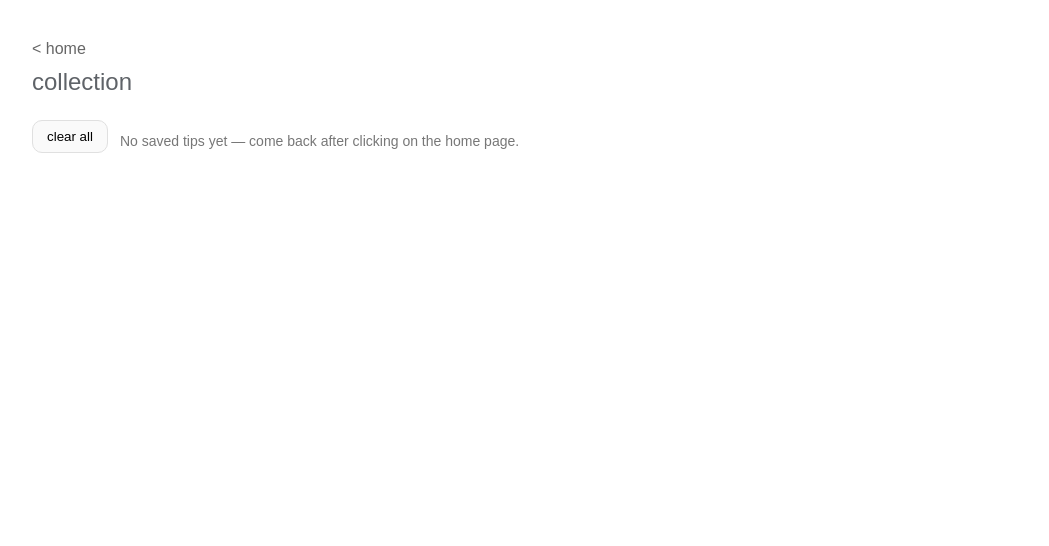
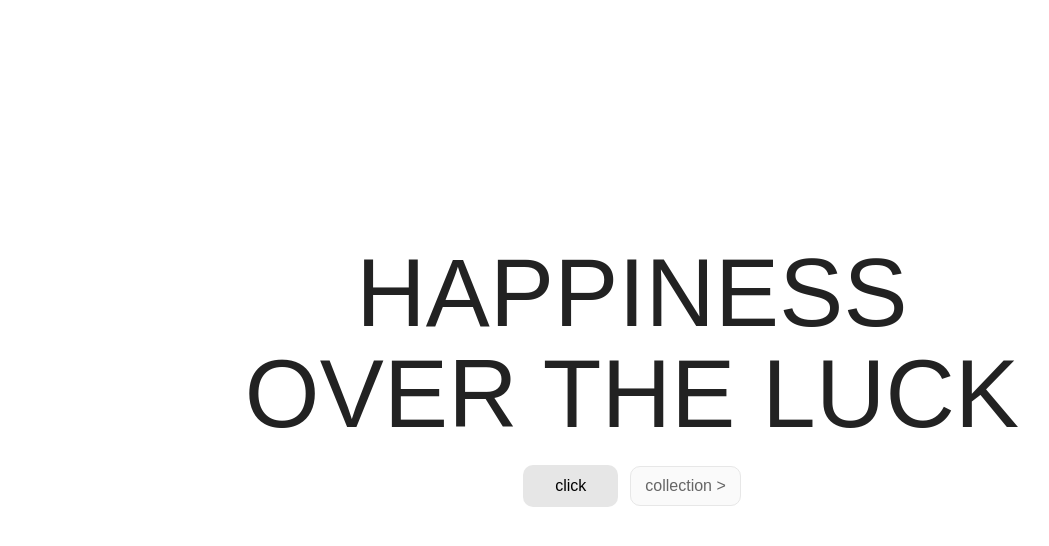
Before and after one commit to brookielim/collection-week8, a plain HTML site: page index.html in a window 1280 px wide. Shown: the whole page, without its empty margins (8-1057 px from the left). Drawn offline with Linux system fonts and the light colour scheme; a web font is replaced by a local one.

Commit message:
Update index.html

```diff
--- a/index.html
+++ b/index.html
@@ -3,29 +3,40 @@
 <head>
   <meta charset="utf-8" />
   <meta name="viewport" content="width=device-width, initial-scale=1" />
-  <title>Collection</title>
+  <title>Happiness Over the Luck</title>
 
   <link href="https://fonts.googleapis.com/css2?family=Montserrat+Alternates:wght@700&family=Numans&display=swap" rel="stylesheet">
 
   <style>
     *{box-sizing:border-box}
+    :root{ --bg:#fff; --ink:#222; }
     body{
-      margin:0; background:#fff; color:#111;
-      padding:40px;
-      font-family:'Numans',sans-serif;
+      margin:0; background:var(--bg); color:var(--ink);
+      display:flex; flex-direction:column; align-items:center; text-align:center;
+      justify-content:center;
+      min-height:100svh;
+      padding:40px 0 80px;
     }
-    a{ text-decoration:none; color:#666; font-size:16px; }
-    h1{ margin:10px 0 24px; font-weight:400; font-size:24px; color:#5f6368; text-transform:lowercase; }
-    #toolbar{ display:flex; gap:12px; align-items:center; margin-bottom:8px; }
-    #btn-clear{
-      padding:8px 14px; border-radius:10px; border:1px solid #e0e0e0; background:#fafafa; cursor:pointer;
-      font-family:'Numans',sans-serif; font-weight:400;
+
+    h1, #btn-click, #nav-collection{ font-family:'Numans',sans-serif; font-weight:400; }
+    .card, .label{ font-family:'Montserrat Alternates',sans-serif; font-weight:700; }
+
+    h1{
+      font-size:clamp(40px,8vw,96px);
+      margin:0 0 20px; line-height:1.05; letter-spacing:.2px;
     }
-    #btn-clear:hover{ background:#f3f3f3 }
+    #actions{ display:flex; gap:12px; align-items:center; margin-bottom:10px; }
+    #btn-click{
+      padding:12px 32px; border:none; border-radius:10px; background:#e6e6e6;
+      font-size:16px; cursor:pointer; transition:filter .2s;
+    }
+    #btn-click:hover{ filter:brightness(.95); }
+    #nav-collection{
+      color:#666; font-size:16px; text-decoration:none;
+      padding:10px 14px; border-radius:10px; border:1px solid #e7e7e7; background:#fafafa;
+    }
 
-    #grid{ display:flex; flex-wrap:wrap; justify-content:flex-start; }
-
-    .card, .label{ font-family:'Montserrat Alternates',sans-serif; font-weight:700; }
+    #card-container{ display:flex; justify-content:center; flex-wrap:wrap; width:100%; }
 
     .card{
       width:200px; height:300px;
@@ -33,34 +44,47 @@
       margin:40px;
       position:relative; display:block;
       padding:24px; overflow:hidden; isolation:isolate;
+      opacity:0; transform:translateY(10px); animation:fadeIn .28s ease forwards;
     }
-    .card::before,.card::after{ display:none; }
+    @keyframes fadeIn{to{opacity:1; transform:none;}}
 
     .label{
       position:absolute; top:24px; right:24px;
       width:calc(100% - 48px);
-      text-align:right; font-size:20px; line-height:1.2; letter-spacing:.2px; z-index:1;
+      text-align:right;
+      font-size:20px; line-height:1.2; letter-spacing:.2px; z-index:1;
     }
+
     .icon{
       position:absolute; right:16px; bottom:16px;
       object-fit:contain; opacity:.95; z-index:0;
     }
-
-    #empty-hint{ color:#777; margin-top:8px; font-size:14px; }
   </style>
 </head>
 <body>
-  <a href="index.html">< home</a>
-  <h1>collection</h1>
+  <h1>HAPPINESS<br>OVER THE LUCK</h1>
 
-  <div id="toolbar">
-    <button id="btn-clear">clear all</button>
-    <span id="empty-hint"></span>
+  <div id="actions">
+    <button id="btn-click" type="button">click</button>
+    <a href="collection.html" id="nav-collection">collection ></a>
   </div>
 
-  <div id="grid" aria-live="polite"></div>
+  <section id="card-container" aria-live="polite"></section>
 
   <script>
+    const TIPS = [
+      "sit by a window and look at the sky for 5 minutes",
+      "write down three things you are grateful for",
+      "drink a cup of warm tea",
+      "send a quick message to a friend",
+      "take a 10 minute walk while listening to your favorite song",
+      "take 10 deep breaths",
+      "eat your favorite fruit",
+      "take a photo during a short walk",
+      "record your mood today with one emoji",
+      "enjoy a warm bath"
+    ];
+
     const STYLE = {
       "sit by a window and look at the sky for 5 minutes": { bg:"#FFDE89", ink:"#DB773B", icon:"cloud",  w:72, h:72 },
       "write down three things you are grateful for":      { bg:"#6777B5", ink:"#B7CCE9", icon:"pencil", w:88, h:88 },
@@ -75,52 +99,47 @@
     };
 
     const LS_KEY='hol_archive_v1';
-    const MAX_SLOTS=20;
 
-    function loadArchive(){ try{ const raw=localStorage.getItem(LS_KEY); return raw?JSON.parse(raw):[]; }catch(_){ return []; } }
-    function saveArchive(items){ localStorage.setItem(LS_KEY, JSON.stringify(items)); }
+    function addToArchive(text){
+      let items=[]; try{ const raw=localStorage.getItem(LS_KEY); items=raw?JSON.parse(raw):[]; }catch(_){}
+      items.unshift({ text, ts:new Date().toISOString() });
+      if(items.length>200) items=items.slice(0,200);
+      localStorage.setItem(LS_KEY, JSON.stringify(items));
+    }
+
+    function pickRandom(){ return TIPS[Math.floor(Math.random()*TIPS.length)]; }
 
     function makeCard(text){
       const s = STYLE[text] || {bg:"#eee",ink:"#222",icon:"emoji",w:84,h:84};
 
-      const card=document.createElement('div');
-      card.className='card';
-      card.style.background=s.bg;
-      card.style.color=s.ink;
+      const card = document.createElement('div');
+      card.className = 'card';
+      card.style.background = s.bg;
+      card.style.color = s.ink;
 
-      const label=document.createElement('div');
-      label.className='label';
-      label.textContent=text;
+      const label = document.createElement('div');
+      label.className = 'label';
+      label.textContent = text;
       card.appendChild(label);
 
-      const icon=document.createElement('img');
-      icon.className='icon';
+      const icon = document.createElement('img');
+      icon.className = 'icon';
       icon.src = s.icon + '.png';
       icon.alt = s.icon;
-      icon.style.width=s.w+'px';
-      icon.style.height=s.h+'px';
+      icon.style.width  = s.w + 'px';
+      icon.style.height = s.h + 'px';
       card.appendChild(icon);
 
       return card;
     }
 
-    function render(){
-      const grid=document.getElementById('grid');
-      const items=loadArchive();
-      const nodes=[];
-      for(let i=0;i<Math.min(items.length,MAX_SLOTS);i++){
-        nodes.push(makeCard(items[i].text));
-      }
-      grid.replaceChildren(...nodes);
-      document.getElementById('empty-hint').textContent =
-        items.length===0 ? 'No saved tips yet — come back after clicking on the home page.' : '';
-    }
-
-    document.getElementById('btn-clear').addEventListener('click',()=>{
-      if(confirm('Clear all saved tips?')){ saveArchive([]); render(); }
+    const container=document.getElementById('card-container');
+    document.getElementById('btn-click').addEventListener('click', ()=>{
+      container.innerHTML='';
+      const text=pickRandom();
+      addToArchive(text);
+      container.appendChild(makeCard(text));
     });
-
-    render();
   </script>
 </body>
 </html>
```
